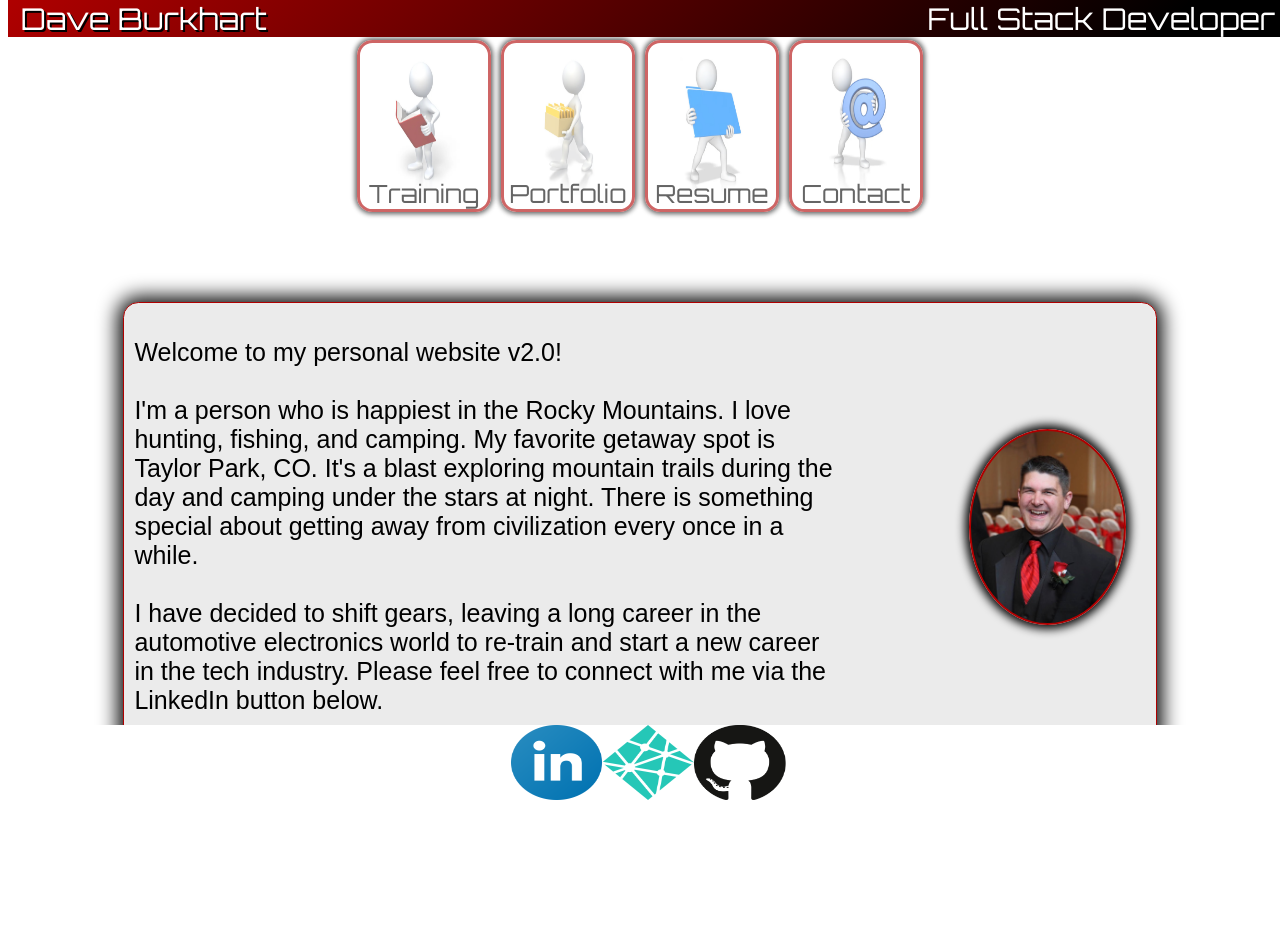
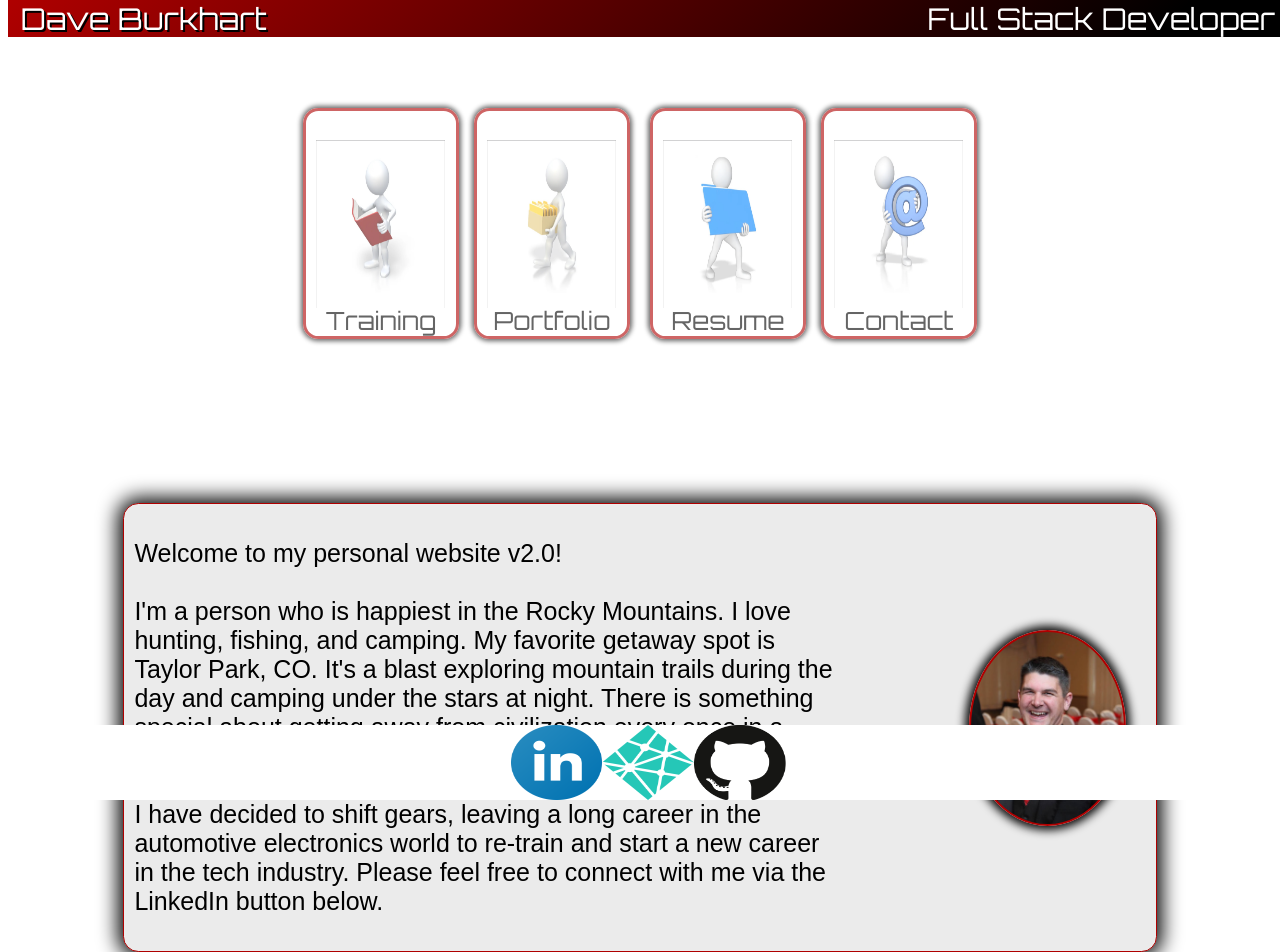
Before and after one commit to drb2023/Website, a React app: page / in a window 1280 px wide. Shown: the top 952 px of the page. Before the commit the page ends 849 px from the top, so only its background shows below. Built offline with nearby package versions, Linux system fonts and the light colour scheme.

Commit message:
sizing 3

```diff
--- a/public/style.css
+++ b/public/style.css
@@ -41,7 +41,7 @@ a:hover {color: black; text-shadow: 5px 5px 5px black;}
 
 .nav-boxes{
     display: flex; flex-direction: row; justify-content: center;
-    margin-top: 2.5vw; margin-bottom: .5vw;
+    margin-top: 100px;
 }
 
     .nav-box-1{display: flex;
@@ -49,7 +49,7 @@ a:hover {color: black; text-shadow: 5px 5px 5px black;}
         border: 3px solid rgb(175, 0, 0);
         border-radius: 1.2vw;
         box-shadow: 0px 0px 5px 2px black;
-        width: 10vw; height: 13vw;
+        width: 150px; height: 225px;
         background-image: url("./images/bookFig.jpg");
         background-position: center;
         background-size: 10.1vw 13.1vw;
@@ -75,8 +75,8 @@ a:hover {color: black; text-shadow: 5px 5px 5px black;}
         border: 3px solid rgb(175, 0, 0);
         border-radius: 1.2vw;
         box-shadow: 0px 0px 5px 2px black;
-        margin-left: 10px; margin-right: 5px;
-        width: 10vw; height: 13vw;
+        margin-left: 15px; margin-right: 10px;
+        width: 150px; height: 225px;
         background-image: url("./images/boxFig.jpg");
         background-position: center;
         background-size: 10.1vw 13.1vw;
@@ -101,9 +101,9 @@ a:hover {color: black; text-shadow: 5px 5px 5px black;}
         justify-content: center; align-items:flex-end;
         border: 3px solid rgb(175, 0, 0);
         border-radius: 1.2vw;
-        margin-left: 5px; margin-right: 10px;
+        margin-left: 10px; margin-right: 15px;
         box-shadow: 0px 0px 5px 2px black;
-        width: 10vw; height: 13vw;
+        width: 150px; height: 225px;
         background-image: url("./images/fileFig.jpg");
         background-position: center;
         background-size: 10.1vw 13.1vw;
@@ -129,7 +129,7 @@ a:hover {color: black; text-shadow: 5px 5px 5px black;}
         border: 3px solid rgb(175, 0, 0);
         border-radius: 1.2vw;
         box-shadow: 0px 0px 5px 2px black;
-        width: 10vw; height: 13vw;
+        width: 150px; height: 225px;
         background-image: url("./images/atFig.jpg");
         background-position: center;
         background-size: 10.1vw 13.1vw;
@@ -159,7 +159,7 @@ a:hover {color: black; text-shadow: 5px 5px 5px black;}
     .main-cont{
         display: flex; flex-direction: row; justify-content: space-between; align-items: center;
         border: 1px solid rgb(175, 0, 0); border-radius: 1.2vw;
-        padding: .8vw; margin-top: 2vw; margin-bottom: 2vw;
+        padding: 10px; margin-top: 100px; margin-bottom: 175px;
         width: 80%;
         background-color: rgb(235, 235, 235);
         box-shadow: 0px 0px 20px 5px black;
```
